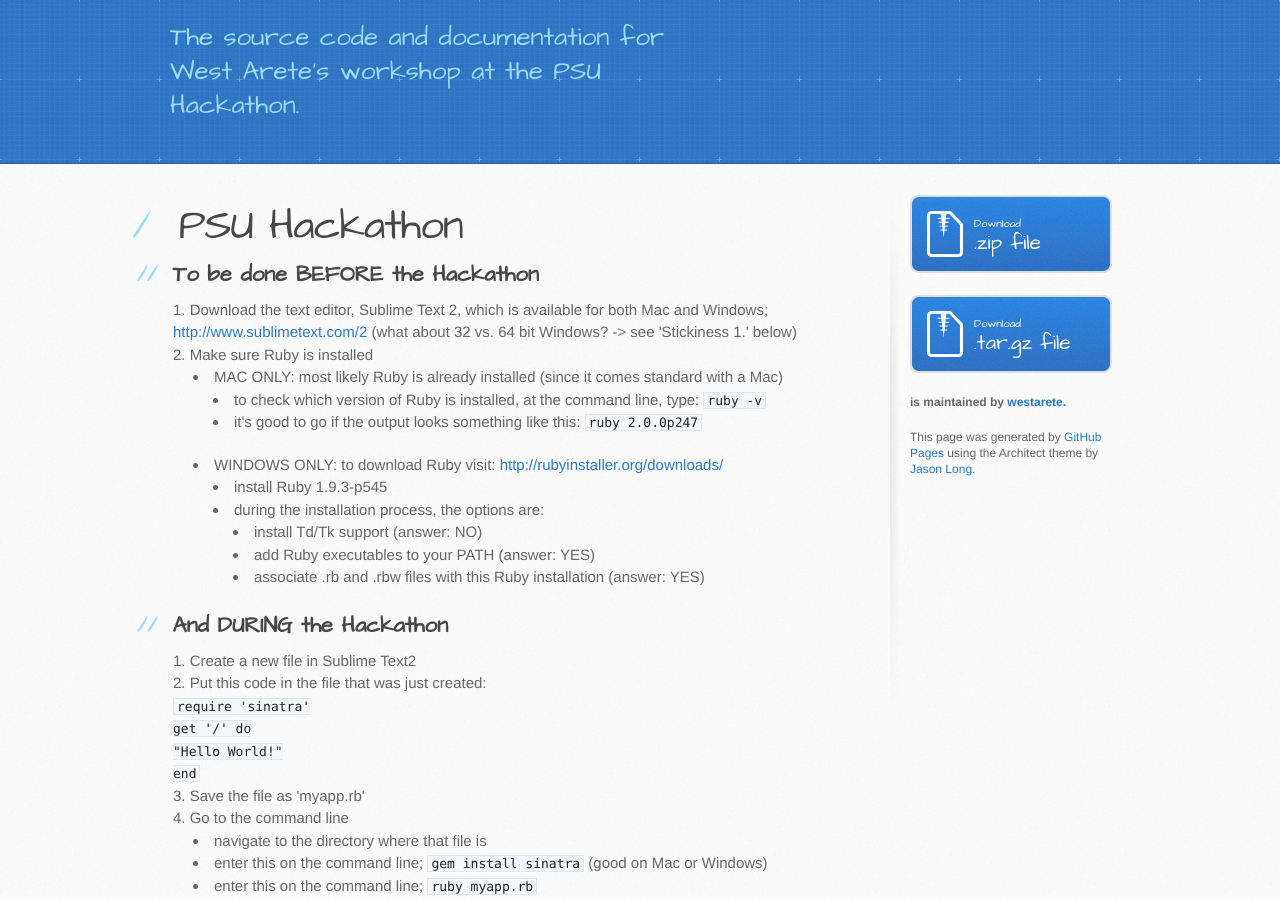
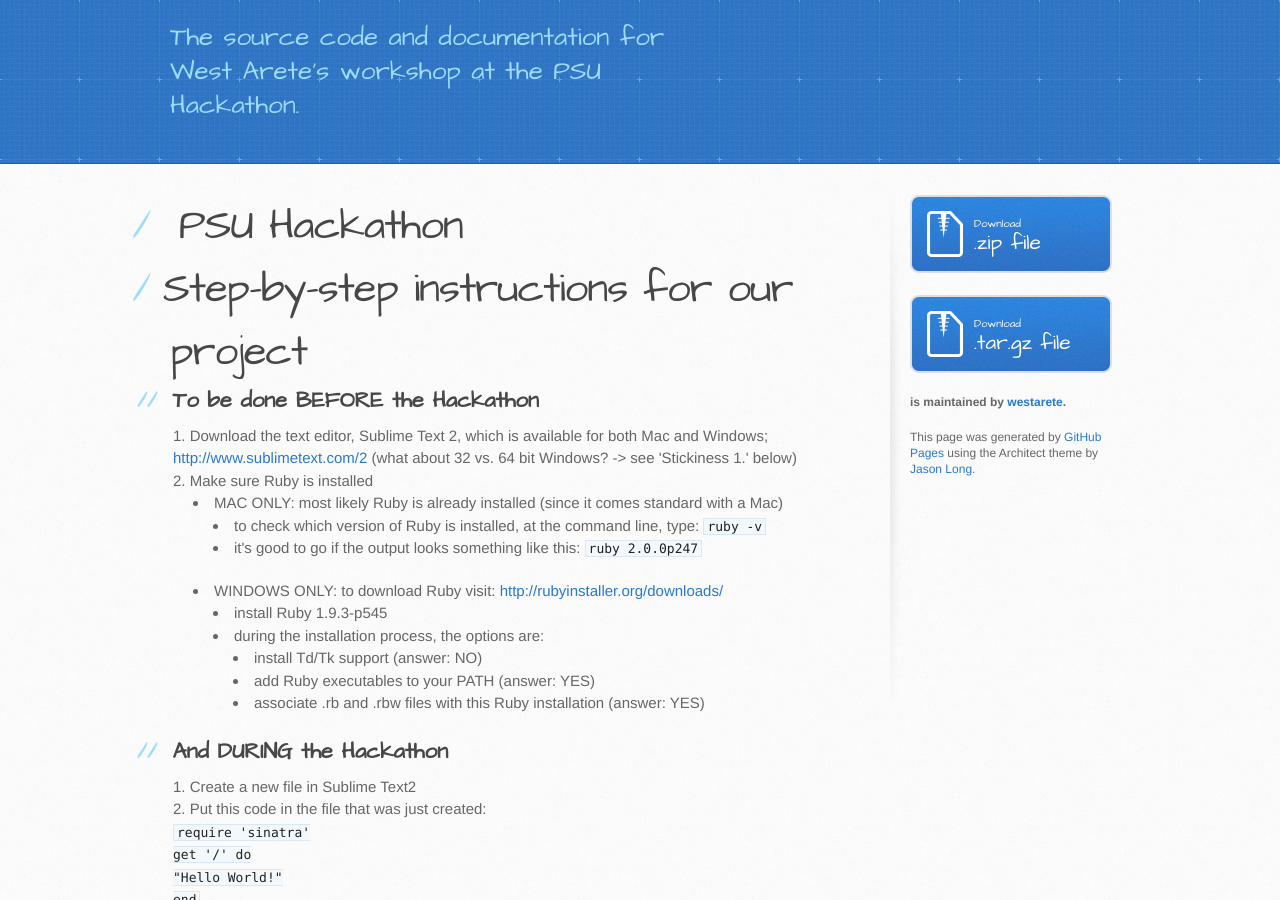
Before and after one commit to westarete/psu-hackathon-2014, a Jekyll site: the page index.html, which Jekyll copies as it is, in a window 1280 px wide and 900 px high, scrolled down 321 px. Built offline with Jekyll 4.4.1, drawn with Linux system fonts in a browser that asks for light colours.

Commit message:
Link to instructions

```diff
--- a/index.html
+++ b/index.html
@@ -30,6 +30,8 @@
       <section id="main-content">
         <h1>
           <a name="psu-hackathon" class="anchor" href="#psu-hackathon"><span class="octicon octicon-link"></span></a>PSU Hackathon</h1>
+
+          <a href="http://hackpsu.westarete.com/steps.html" target="_blank"><h1>Step-by-step instructions for our project</h1></a>
 
           <h2>
             <a name="to-be-done-before-the-hackathon" class="anchor" href="#to-be-done-before-the-hackathon"><span class="octicon octicon-link"></span></a>To be done BEFORE the Hackathon
```
